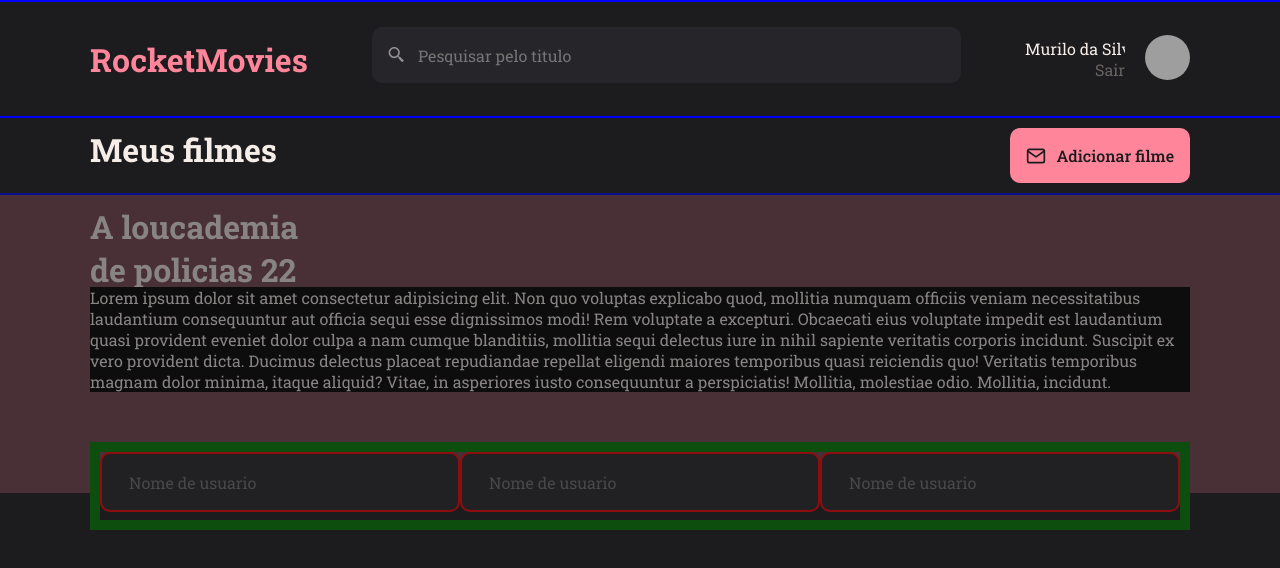
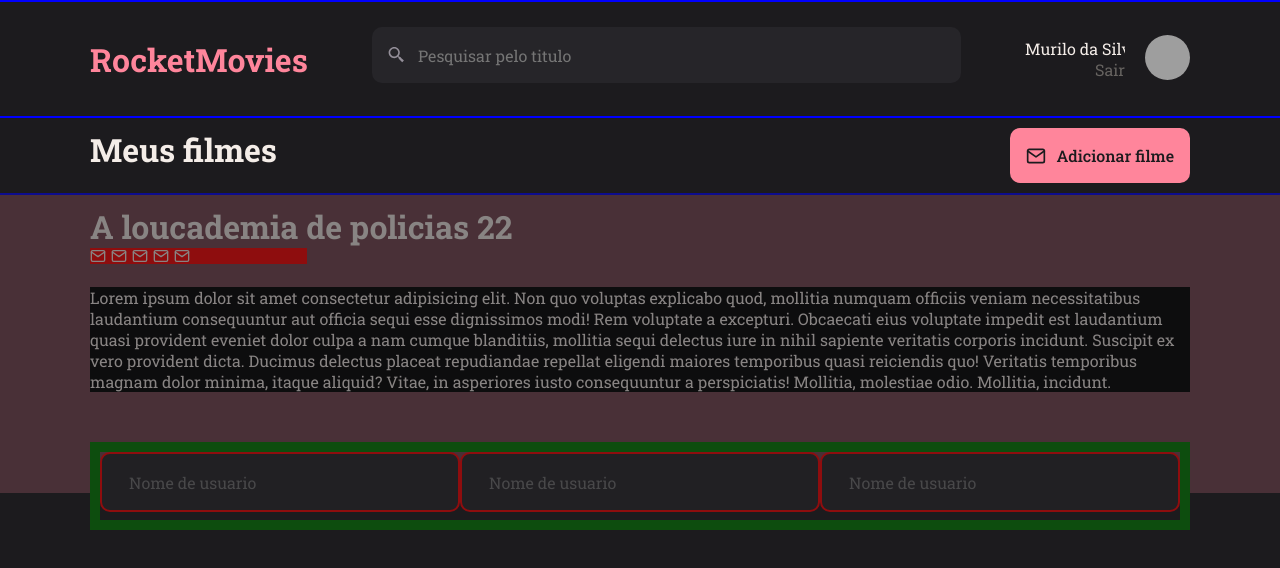
Before and after one commit to MullerHub/Rocketseat-Explorer, a React (Vite) app in the folder Stage0902_desafio/RocketMovies/: page / in a window 1280 px wide. Shown: the top 568 px of the page. Built offline with nearby package versions, Linux system fonts and the light colour scheme; grey boxes are pictures that could not be loaded.

Commit message:
SectionMovies att

```diff
--- a/Stage0902_desafio/RocketMovies/src/components/SectionMovies/index.jsx
+++ b/Stage0902_desafio/RocketMovies/src/components/SectionMovies/index.jsx
@@ -1,6 +1,6 @@
 import { Input } from '../Input'
 import { Container } from './styles'
-import { BiSearchAlt2 } from 'react-icons/bi'
+import { FiMail } from 'react-icons/fi'
 
 export function SectionMovies({ title, subtitle, value, ...rest }) {
   return (
@@ -10,11 +10,11 @@ export function SectionMovies({ title, subtitle, value, ...rest }) {
         <h1>{title}</h1>
 
         <section>
-          <BiSearchAlt2 />
-          <BiSearchAlt2 />
-          <BiSearchAlt2 />
-          <BiSearchAlt2 />
-          <BiSearchAlt2 />
+          <FiMail />
+          <FiMail />
+          <FiMail />
+          <FiMail />
+          <FiMail />
         </section>
       </header>
 
--- a/Stage0902_desafio/RocketMovies/src/components/SectionMovies/styles.js
+++ b/Stage0902_desafio/RocketMovies/src/components/SectionMovies/styles.js
@@ -15,7 +15,14 @@ export const Container = styled.div`
     height: 32px;
     flex-direction: column;
 
+    h1 {
+      white-space: nowrap;
+    }
+
     section {
+      background-color: red;
+      max-width: 100%;
+      gap: 5px;
       display: flex;
     }
   }
```
